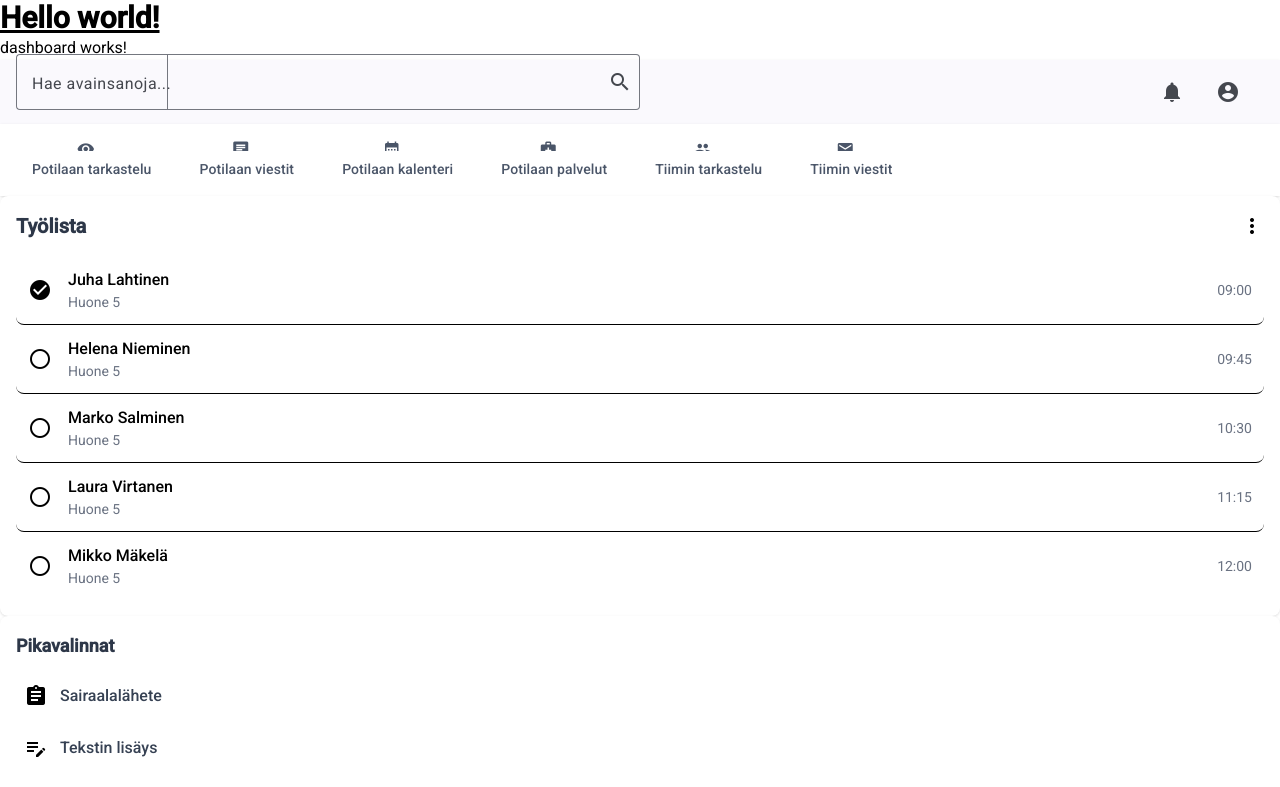
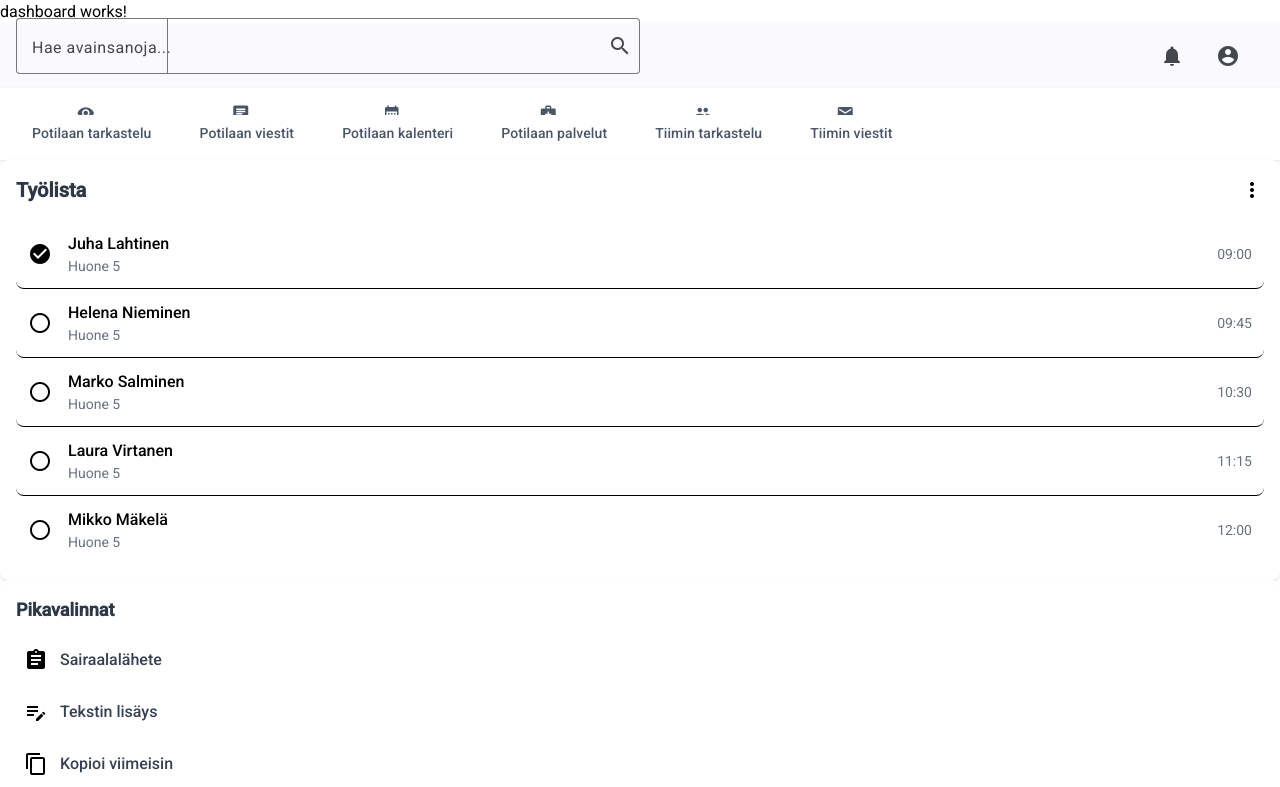
Before and after one commit to asadullahehsan/patient-appointment, an Angular app: page / in a window 1280 px wide. Shown: the top 787 px of the page. Built offline with nearby package versions, Linux system fonts and the light colour scheme.

Commit message:
remove the irrelevant code

```diff
--- a/src/app/app.component.html
+++ b/src/app/app.component.html
@@ -1,4 +1,3 @@
 <main>
-  <h1 class="text-3xl font-bold underline">Hello world!</h1>
   <app-dashboard />
 </main>
```
